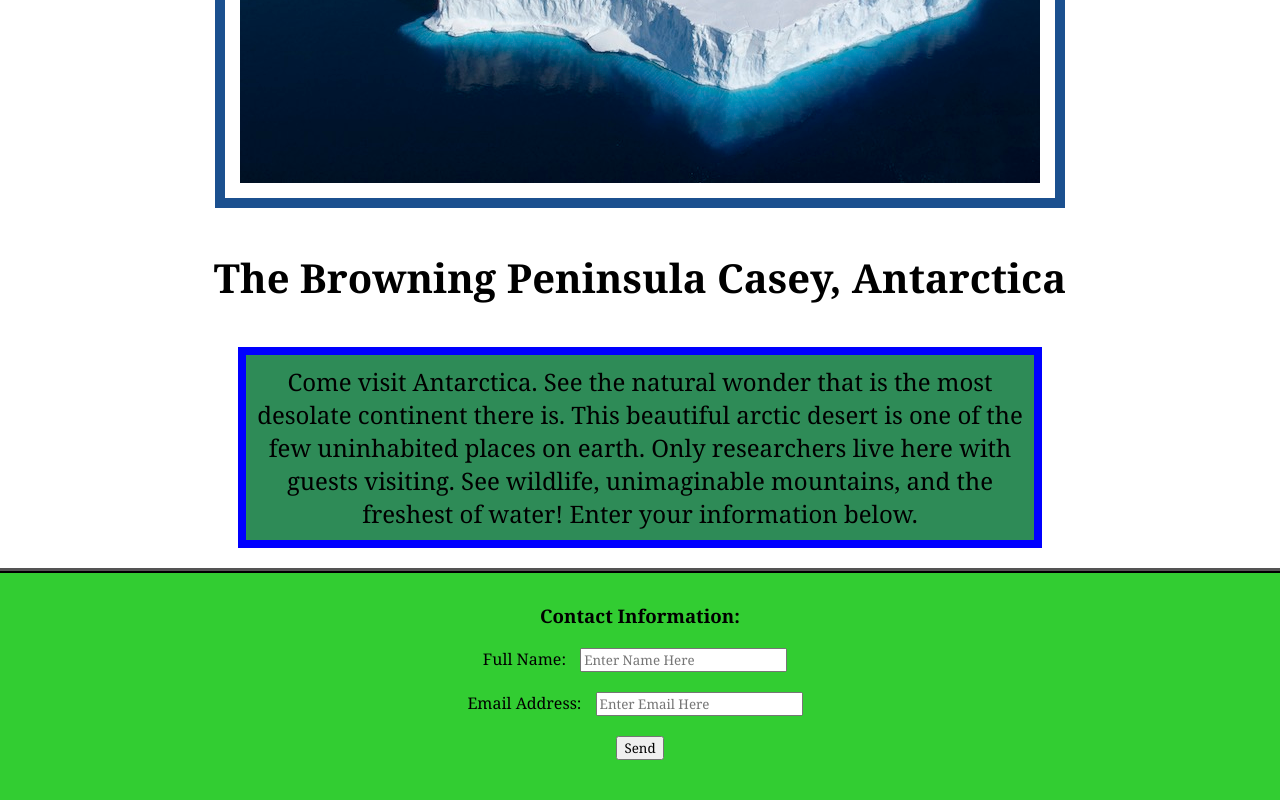
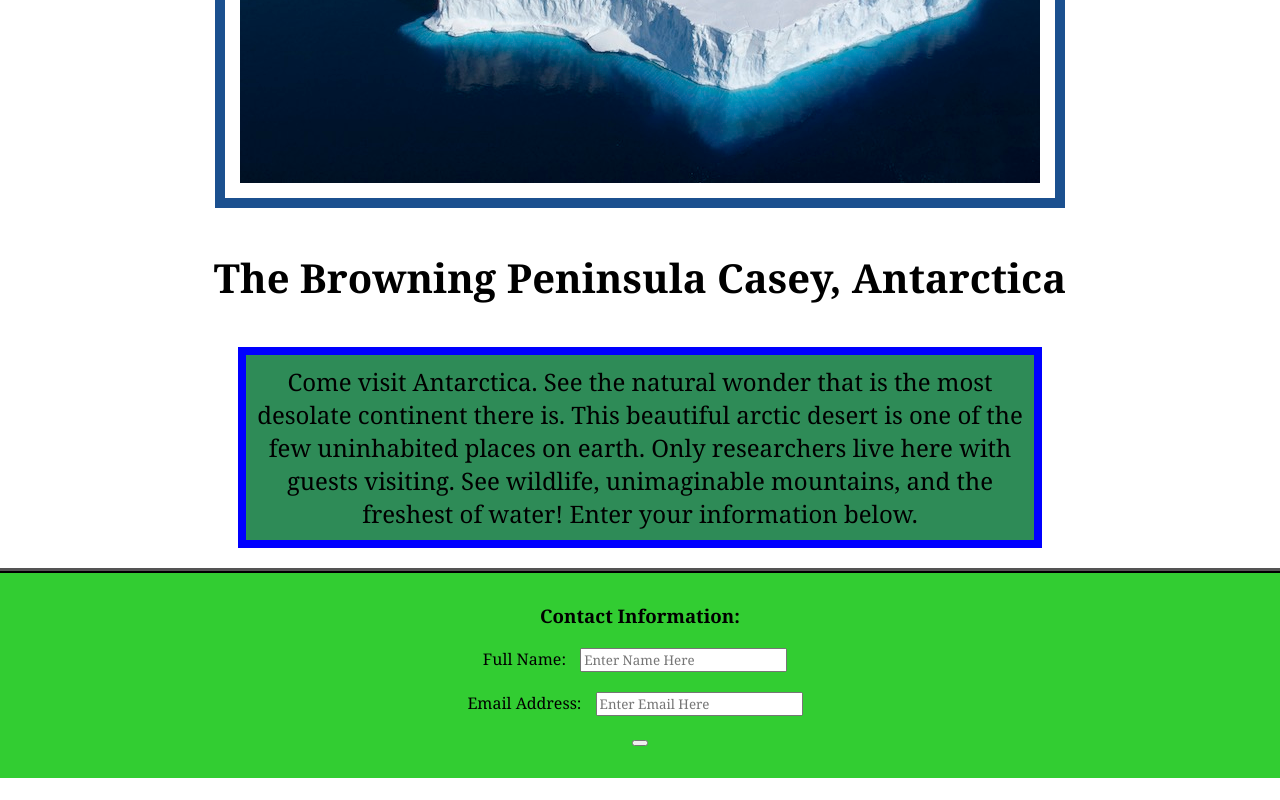
Before and after one commit to tylerdins88/Landing-Page-Mini-Project, a plain HTML site: page index.html in a window 1280 px wide. Shown: the part 484-1284 px from the top of the page. After the commit the page ends 1262 px from the top, so only its background shows below. Drawn offline with Linux system fonts and the light colour scheme.

Commit message:
update button function

```diff
--- a/index.html
+++ b/index.html
@@ -41,7 +41,7 @@
         <label>Email Address:</label>
         <input type="text" id="email" placeholder="Enter Email Here">
         <br>
-        <input type="submit" value="Send">
+        <button type="submit" value="Send"></button>
     </footer>
 </body>
 
```
